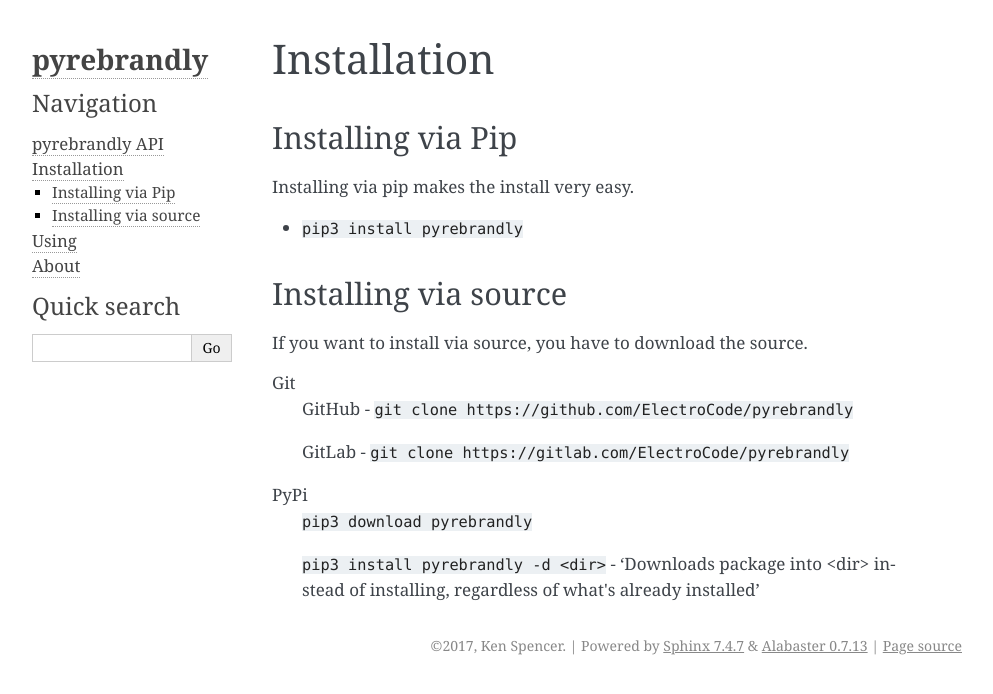
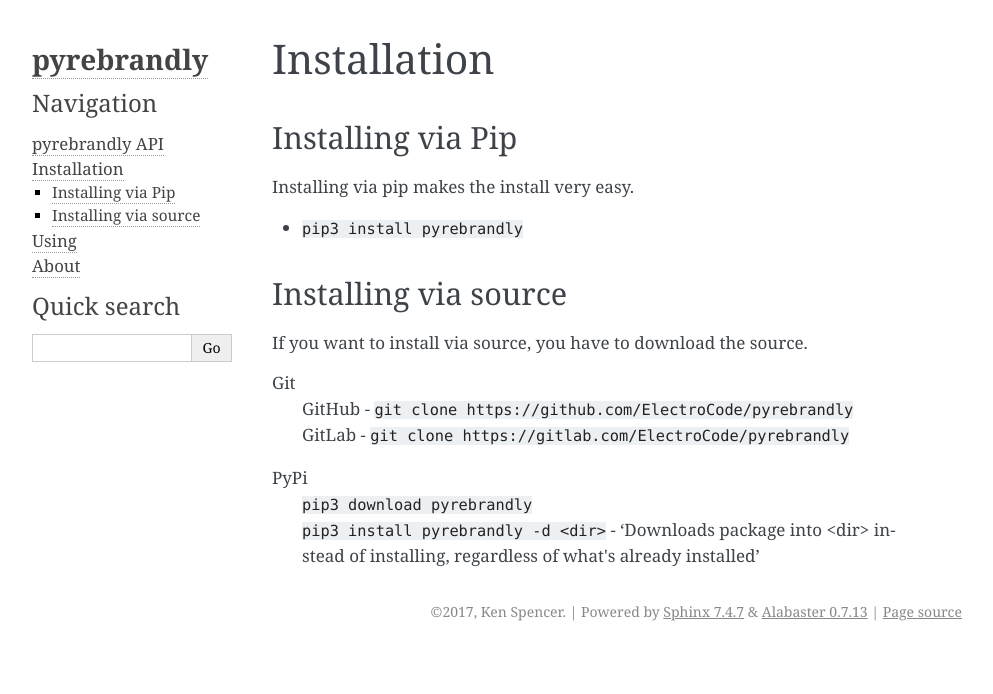
Before and after one commit to ElectroCode/pyrebrandly, a Sphinx documentation site: the page built from docs/installation.rst, in a window 1280 px wide. Shown: the top 694 px of the page, without its empty margins (148-1141 px from the left). Built offline with Sphinx 7.4.7, drawn with Linux system fonts in a browser that asks for light colours.

```diff
--- a/docs/installation.rst
+++ b/docs/installation.rst
@@ -14,10 +14,8 @@ Installing via source
 If you want to install via source, you have to download the source.
 
 Git
-    GitHub - ``git clone https://github.com/ElectroCode/pyrebrandly``
-
-    GitLab - ``git clone https://gitlab.com/ElectroCode/pyrebrandly``
+    | GitHub - ``git clone https://github.com/ElectroCode/pyrebrandly``
+    | GitLab - ``git clone https://gitlab.com/ElectroCode/pyrebrandly``
 PyPi
-    ``pip3 download pyrebrandly``
-
-    ``pip3 install pyrebrandly -d <dir>`` - 'Downloads package into <dir> instead of installing, regardless of what\'s already installed'
+    | ``pip3 download pyrebrandly``
+    | ``pip3 install pyrebrandly -d <dir>`` - 'Downloads package into <dir> instead of installing, regardless of what\'s already installed'
```
